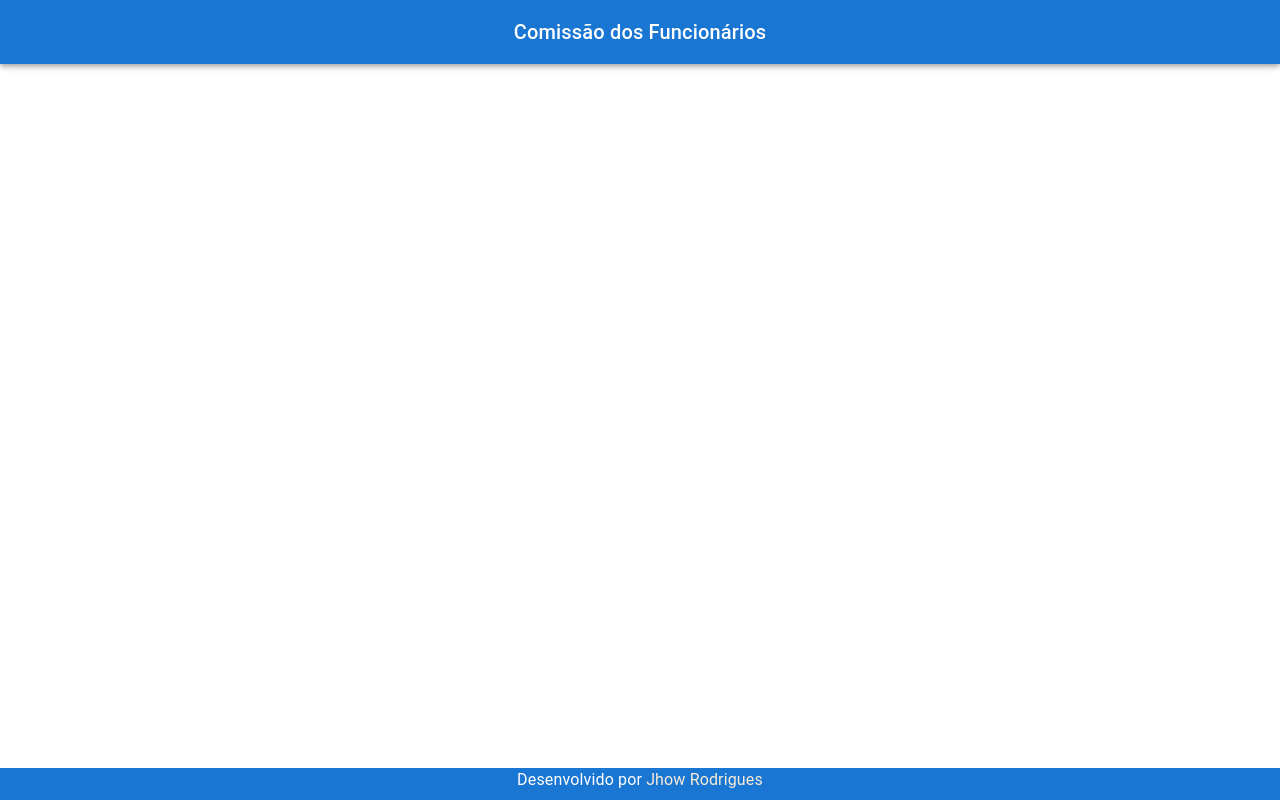
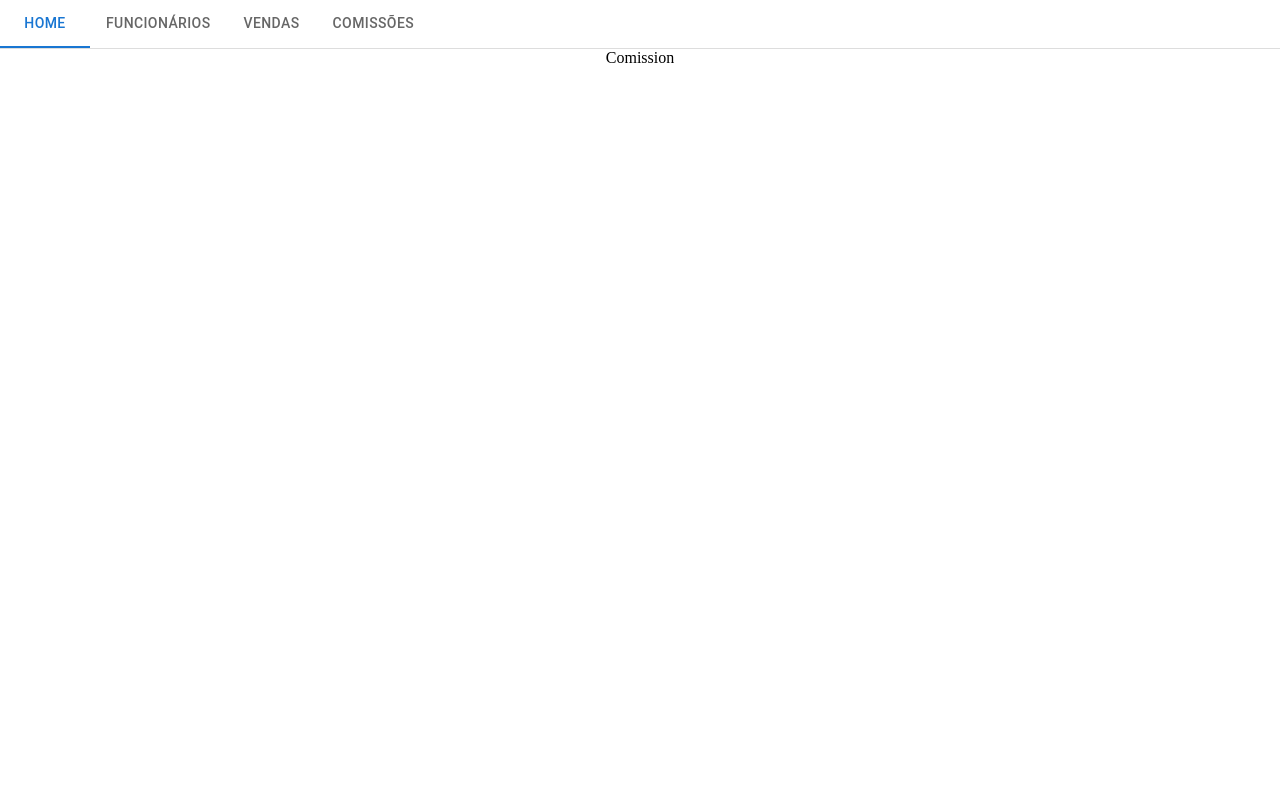
Before and after one commit to JhowRodrigues2/comissaoFuncionarios, a React (Vite) app in the folder UI/: page /comissoes in a window 1280 px wide. Built offline with nearby package versions, Linux system fonts and the light colour scheme.

Commit message:
setup inicial do front

```diff
--- a/UI/package.json
+++ b/UI/package.json
@@ -12,6 +12,7 @@
   "dependencies": {
     "@emotion/react": "^11.13.0",
     "@emotion/styled": "^11.13.0",
+    "@mui/lab": "^5.0.0-alpha.173",
     "@mui/material": "^5.16.6",
     "react": "^18.3.1",
     "react-dom": "^18.3.1",
--- a/UI/src/App.css
+++ b/UI/src/App.css
@@ -1,5 +1,3 @@
-#root {
-}
 body {
   margin: 0 auto;
   padding: 0;
@@ -13,22 +11,29 @@ body {
   min-height: 100vh;
   width: 100%;
 }
-
-.content {
-  flex-grow: 1;
+.header-container {
+  width: 100%;
   display: flex;
   flex-direction: column;
   align-items: center;
   justify-content: center;
 }
 
-.footer {
-  min-width: 100%;
-  height: 2em;
-  flex-shrink: 0;
-  color: #fff;
-  background-color: #1976d2;
+.tab-container {
+  width: 100%;
+  display: flex;
+  justify-content: center;
+  border-bottom: 1px solid #ddd;
 }
-.footer a {
-  color: antiquewhite;
+
+.tab-list {
+  width: 100%;
+  display: flex;
+  justify-content: center;
 }
+
+.tab-panel-container {
+  width: 100%;
+  display: flex;
+  justify-content: center;
+}
--- a/UI/src/App.jsx
+++ b/UI/src/App.jsx
@@ -1,19 +1,27 @@
-import { useState } from "react";
-
+import React from "react";
+import { BrowserRouter as Router, Routes, Route } from "react-router-dom";
+import Header from "./components/Header";
 import "./App.css";
-import Header from "./components/Header";
-import Footer from "./components/Footer";
-import { Box } from "@mui/system";
-
+import Employee from "./pages/Employee";
+import { Home } from "./pages/Home";
+import { Sales } from "./pages/Sales";
+import { Commission } from "./pages/Commission";
 function App() {
   return (
-    <Box className="app">
-      <Header />
-      <Box className="content">
-        {/* Adicione aqui o conteúdo principal da sua aplicação */}
-      </Box>
-      <Footer />
-    </Box>
+    <Router>
+      <div className="app">
+        <Header />
+        <div className="content">
+          <Routes>
+            <Route path="/home" element={<Home />} />
+            <Route path="/funcionarios" element={<Employee />} />{" "}
+            {/* Rota para o componente Employee */}
+            <Route path="/vendas" element={<Sales />} />
+            <Route path="/comissoes" element={<Commission />} />
+          </Routes>
+        </div>
+      </div>
+    </Router>
   );
 }
 
--- a/UI/src/components/Footer.jsx
+++ /dev/null
@@ -1,23 +0,0 @@
-import React from "react";
-import Box from "@mui/material/Box";
-import Typography from "@mui/material/Typography";
-import Link from "@mui/material/Link";
-
-const Footer = () => {
-  return (
-    <Box className="footer">
-      <Typography variant="body1" align="center">
-        Desenvolvido por{" "}
-        <Link
-          href="https://github.com/JhowRodrigues2"
-          target="_blank"
-          rel="noopener"
-        >
-          Jhow Rodrigues
-        </Link>
-      </Typography>
-    </Box>
-  );
-};
-
-export default Footer;
--- a/UI/src/components/Header.jsx
+++ b/UI/src/components/Header.jsx
@@ -1,17 +1,40 @@
 import React from "react";
-import AppBar from "@mui/material/AppBar";
-import Toolbar from "@mui/material/Toolbar";
-import Typography from "@mui/material/Typography";
+import Box from "@mui/material/Box";
+import TabContext from "@mui/lab/TabContext";
+import TabList from "@mui/lab/TabList";
+import TabPanel from "@mui/lab/TabPanel";
+import Tab from "@mui/material/Tab";
+import { Link } from "react-router-dom";
 
 const Header = () => {
+  const [value, setValue] = React.useState("1");
+
+  const handleChange = (event, newValue) => {
+    setValue(newValue);
+  };
+
   return (
-    <AppBar>
-      <Toolbar>
-        <Typography variant="h6" component="div" sx={{ flexGrow: 1 }}>
-          Comissão dos Funcionários
-        </Typography>
-      </Toolbar>
-    </AppBar>
+    <Box className="header-container">
+      <TabContext value={value}>
+        <Box className="tab-container">
+          <TabList
+            onChange={handleChange}
+            aria-label="navigation tabs"
+            className="tab-list"
+          >
+            <Tab label="Home" value="1" component={Link} to="/home" />
+            <Tab
+              label="Funcionários"
+              value="2"
+              component={Link}
+              to="/funcionarios"
+            />
+            <Tab label="Vendas" value="3" component={Link} to="/vendas" />
+            <Tab label="Comissões" value="4" component={Link} to="/comissoes" />
+          </TabList>
+        </Box>
+      </TabContext>
+    </Box>
   );
 };
 
--- /dev/null
+++ b/UI/src/pages/Commission.jsx
@@ -0,0 +1,5 @@
+import React from "react";
+
+export const Commission = () => {
+  return <div>Comission</div>;
+};
--- a/UI/src/pages/Employee.jsx
+++ b/UI/src/pages/Employee.jsx
@@ -0,0 +1,7 @@
+import React from "react";
+
+const Employee = () => {
+  return <div>Employee</div>;
+};
+
+export default Employee;
--- a/UI/src/pages/Home.jsx
+++ b/UI/src/pages/Home.jsx
@@ -0,0 +1,5 @@
+import React from "react";
+
+export const Home = () => {
+  return <div>Home</div>;
+};
--- a/UI/src/pages/Sales.jsx
+++ b/UI/src/pages/Sales.jsx
@@ -0,0 +1,5 @@
+import React from "react";
+
+export const Sales = () => {
+  return <div>Sales</div>;
+};
```
Also changed, not shown: 1 other file (tests, documents, lock files or other folders).
